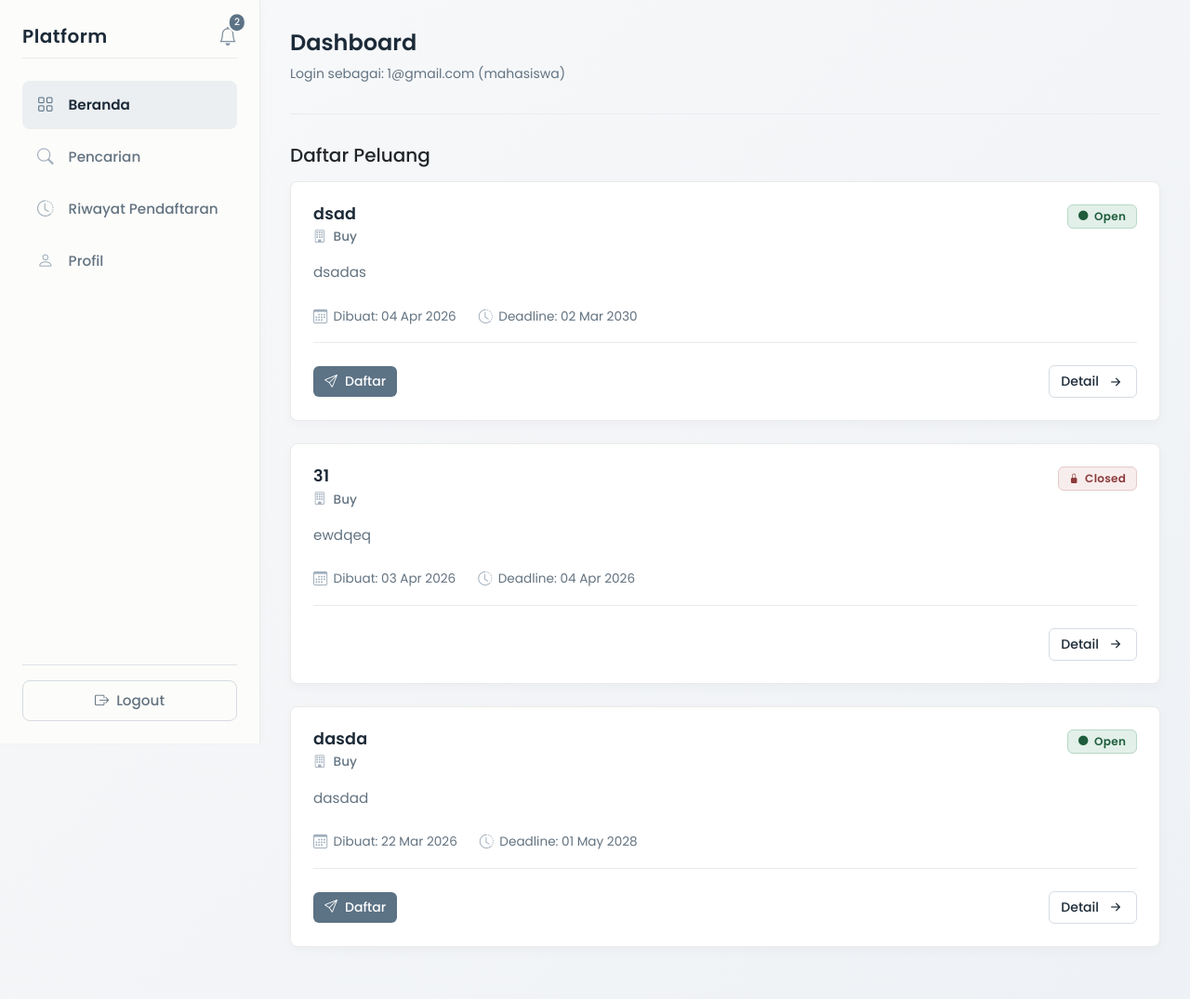
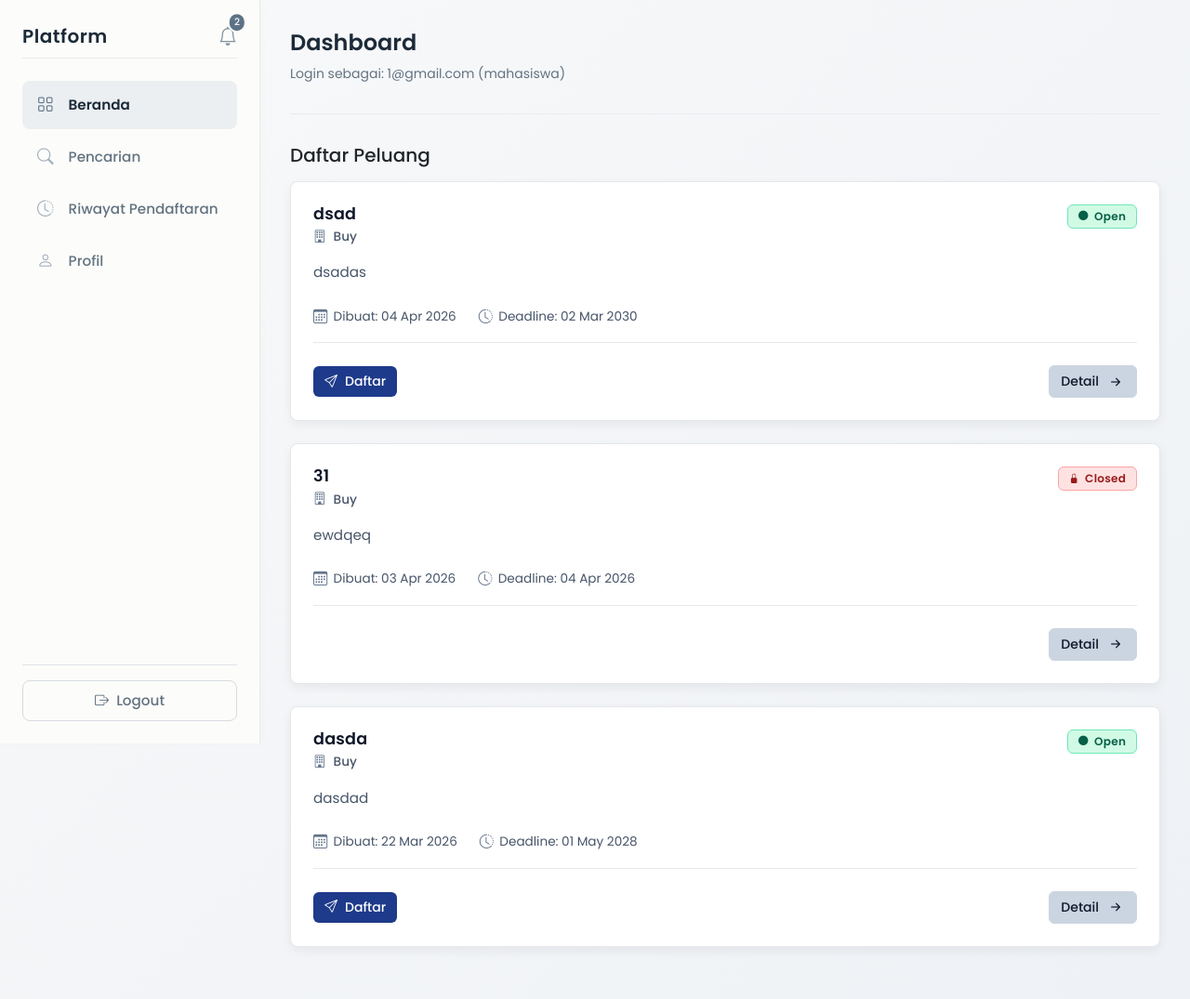
Before and after one commit to Parosko/RPL-Platgang, a PHP site: page /RPL/views/dashboard.php in a window 1280 px wide. Shown: the whole page at 93% size. Run offline with PHP 8.4, Linux system fonts and the light colour scheme; a user stored in the database is signed in; data comes from the database, SQL or seed files in the repository.

Commit message:
STYLING: Color revised

```diff
--- a/assets/css/components.css
+++ b/assets/css/components.css
@@ -1,41 +1,41 @@
 /* Card Container */
 .post-card {
     background-color: #FFFFFF;
-    border: 1px solid #EAEBE8;
+    border: 1px solid #E5E7EB; /* Lebih tajam dari sebelumnya */
     border-radius: 8px;
-    box-shadow: 0 4px 12px rgba(28, 42, 56, 0.03);
+    box-shadow: 0 4px 12px rgba(15, 23, 42, 0.06); /* Shadow sedikit lebih terlihat */
     transition: transform 0.2s ease, box-shadow 0.2s ease;
 }
 
 .post-card:hover {
     transform: translateY(-2px);
-    box-shadow: 0 6px 16px rgba(28, 42, 56, 0.06);
+    box-shadow: 0 8px 24px rgba(15, 23, 42, 0.12);
 }
 
 .post-card .border-bottom {
-    border-color: #EAEBE8 !important;
+    border-color: #E5E7EB !important;
 }
 
 /* Typography Card */
 .post-title {
-    color: #1C2A38;
+    color: #0F172A; /* Slate 900 - Jauh lebih gelap dan tegas */
     font-weight: 600;
     font-size: 1.1rem;
     letter-spacing: 0.2px;
 }
 
 .post-subtitle {
-    color: #637381;
+    color: #475569; /* Slate 600 - Kontras lebih baik */
     font-weight: 500;
     font-size: 0.85rem;
 }
 
 .post-subtitle i {
-    color: #A0AEBC;
+    color: #64748B; /* Ikon lebih terlihat */
 }
 
 .post-desc {
-    color: #637381;
+    color: #475569;
     font-size: 0.95rem;
     line-height: 1.6;
     display: -webkit-box;
@@ -51,7 +51,7 @@
 }
 
 .post-meta {
-    color: #637381;
+    color: #475569;
     font-size: 0.85rem;
     display: flex;
     align-items: center;
@@ -59,21 +59,21 @@
 }
 
 .post-meta i {
-    color: #A0AEBC;
+    color: #64748B;
     font-size: 0.95rem;
 }
 
 .post-meta.meta-highlight {
-    background-color: #EBEFF2;
-    color: #5C7285;
+    background-color: #F1F5F9; /* Abu-abu kebiruan yang bersih */
+    color: #334155;
     padding: 0.4em 0.8em;
     font-weight: 500;
-    border: 1px solid #D5DCE2;
+    border: 1px solid #CBD5E1;
     border-radius: 6px;
 }
 
 .post-meta.meta-highlight i {
-    color: #5C7285;
+    color: #334155;
 }
 
 /* Status Badges - Aksesibilitas & UX */
@@ -89,15 +89,15 @@
 }
 
 .status-open {
-    background-color: #E2F0E9;
-    color: #1F5C3B;
-    border: 1px solid #B8D8C7;
+    background-color: #D1FAE5; /* Emerald 100 - Hijau segar */
+    color: #065F46; /* Emerald 800 */
+    border: 1px solid #6EE7B7;
 }
 
 .status-closed {
-    background-color: #F8EDED;
-    color: #8C3A3A;
-    border: 1px solid #E5CACA;
+    background-color: #FEE2E2; /* Red 100 - Merah jelas */
+    color: #991B1B; /* Red 800 */
+    border: 1px solid #FCA5A5;
 }
 
 /* Ikon Status & Animasi Elegan */
@@ -105,9 +105,9 @@
     font-size: 0.65rem;
 }
 
-/* Custom Buttons Soft Theme */
+/* Custom Buttons Vibrant Theme */
 .btn-navy {
-    background-color: #5C7285;
+    background-color: #1E3A8A; /* Navy asli yang tegas */
     color: #FFFFFF;
     border: none;
     font-weight: 500;
@@ -116,48 +116,51 @@
 }
 
 .btn-navy:hover {
-    background-color: #4A5C6B;
+    background-color: #1E40AF; /* Biru yang sedikit lebih menyala saat dihover */
     color: #FFFFFF;
 }
 
 .btn-soft-outline {
-    background-color: transparent;
-    color: #1C2A38;
-    border: 1px solid #D5DCE2;
+    background-color: #CBD5E1; /* Solid gray background */
+    color: #0F172A;
+    border: 1px solid #CBD5E1;
     font-weight: 500;
     border-radius: 6px;
     transition: all 0.2s ease;
 }
 
 .btn-soft-outline:hover {
-    background-color: #F4F5F2;
-    border-color: #C1CCD6;
+    background-color: #94A3B8;
+    color: #FFFFFF;
+    border-color: #94A3B8;
 }
 
 .btn-soft-danger {
-    background-color: transparent;
-    color: #9E5656;
-    border: 1px solid #E8D5D5;
+    background-color: #DC2626; /* Solid red background */
+    color: #FFFFFF;
+    border: 1px solid #DC2626;
     font-weight: 500;
     border-radius: 6px;
     transition: all 0.2s ease;
 }
 
 .btn-soft-danger:hover {
-    background-color: #FAF2F2;
-    color: #8A4A4A;
+    background-color: #B91C1C;
+    color: #FFFFFF;
+    border-color: #B91C1C;
 }
 
 .btn-soft-warning {
-    background-color: transparent;
-    color: #8A7322;
-    border: 1px solid #E8DEB5;
+    background-color: #D97706; /* Solid amber background */
+    color: #FFFFFF;
+    border: 1px solid #D97706;
     font-weight: 500;
     border-radius: 6px;
     transition: all 0.2s ease;
 }
 
 .btn-soft-warning:hover {
-    background-color: #FCFAEF;
-    color: #705D1C;
+    background-color: #B45309;
+    color: #FFFFFF;
+    border-color: #B45309;
 }
```
Also changed, not shown: assets/css/design-system.css (added, +110 -0 lines), views/admin/dashboard.php (deleted, +0 -7 lines), views/dpa/dashboard.php (deleted, +0 -7 lines).
